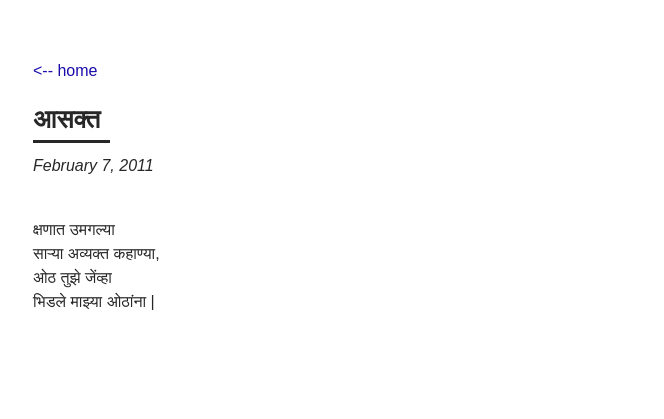
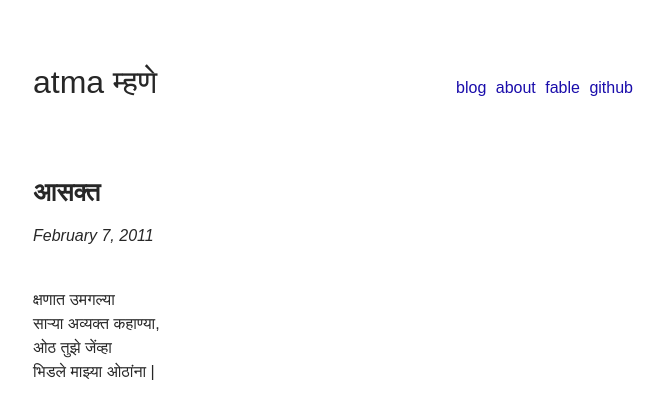
Before and after one commit to atulmahind/atulmahind.github.io, a Jekyll site: the page built from _posts/2011-02-07-aaskta.md, in a window 1280 px wide. Shown: the top 419 px of the page, without its empty margins (307-971 px from the left). Built offline with Jekyll 4.4.1, drawn with Linux system fonts in a browser that asks for light colours; some web fonts are replaced.

Commit message:
Add images at the root and move blog inside the website

```diff
--- a/Gemfile
+++ b/Gemfile
@@ -1,5 +1,5 @@
 source 'https://rubygems.org'
-gem 'jekyll'
-gem 'jekyll-sitemap'
+gem 'csv'
+gem 'jekyll-v4-github-pages', '~> 232'
 
-gem "webrick", "~> 1.9"
+gem 'webrick', '~> 1.9'
--- a/_data/navigation.yml
+++ b/_data/navigation.yml
@@ -1,3 +1,6 @@
+- title: blog
+  url: /blog
+
 - title: about
   url: /me
 
--- a/_layouts/about.html
+++ b/_layouts/about.html
@@ -3,7 +3,6 @@ layout: default
 ---
 
 <div class="about">
-    <a class="about__back" href="/">&lt;-- back</a>
     <h1 class="about__title">माझ्याबद्दल थोडेसे:</h1>
     <div class="about__content">
         {{ content }}
--- a/_layouts/default.html
+++ b/_layouts/default.html
@@ -27,6 +27,18 @@ href="http://fonts.googleapis.com/earlyaccess/notosansdevanagariui.css">
 <body>
 
     <div class="wrapper">
+        <header class="header">
+            <h1><a href="{{ '/' | relative_url }}">{{ site.name }}</a></h1>
+            <nav aria-label="Main navigation">
+                <ul>
+                    {% for item in site.data.navigation %}
+                    <li>
+                        <a href="{{ item.url }}">{{ item.title }}</a>
+                    </li>
+                    {% endfor %}
+                </ul>
+            </nav>
+        </header>
         {{ content }}
     </div>
 
--- a/_layouts/post.html
+++ b/_layouts/post.html
@@ -3,9 +3,6 @@ layout: default
 ---
 
 <div class="post">
-	<div class="post__back">
-    	<a href="/">&lt;-- home</a>
-    </div>
     <div class="post__title">
     	<h1>{{ page.title }}</h1>
     </div>
--- a/assets/css/main.scss
+++ b/assets/css/main.scss
@@ -69,6 +69,12 @@ ul {
 	h1 {
 		font-size: 2em;
 		margin-bottom: 0;
+		a {
+			color: inherit;
+			text-decoration: none;
+			padding-bottom: 0;
+			border-bottom: 0;
+		}
 	}
 	ul {
 		margin-top: 10px;
@@ -76,6 +82,33 @@ ul {
 			display: inline;
 			padding: 0;
 			padding-left: 5px;
+		}
+	}
+}
+
+.photography {
+	h2 {
+		font-size: 1.4em;
+		margin-bottom: 24px;
+	}
+	&__gallery {
+		display: grid;
+		gap: 32px;
+		a {
+			display: block;
+			&:hover {
+				padding-bottom: 0;
+				border-bottom: 0;
+			}
+			&:focus-visible {
+				outline: 2px solid $color-link;
+				outline-offset: 4px;
+			}
+		}
+		img {
+			display: block;
+			width: 100%;
+			height: auto;
 		}
 	}
 }
@@ -118,7 +151,7 @@ ul {
 			padding-right: 10px;
 			padding-bottom: 2px;
 			text-decoration: none;
-			border-bottom: 3px solid $color-black;
+
 		}
 	}
 	&__date {
```
Also changed, not shown: index.html (+17 -19 lines), assets/img/fine-art/1.jpg (added), assets/img/fine-art/2.jpg (added), assets/img/fine-art/3.jpg (added), assets/img/fine-art/4.jpg (added).
